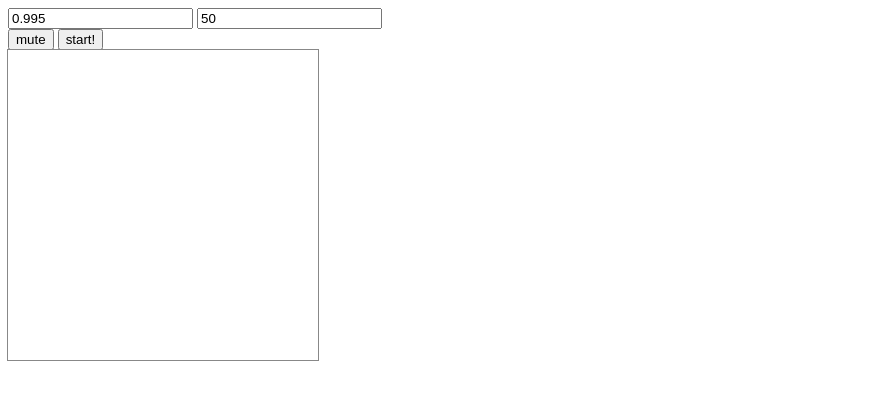
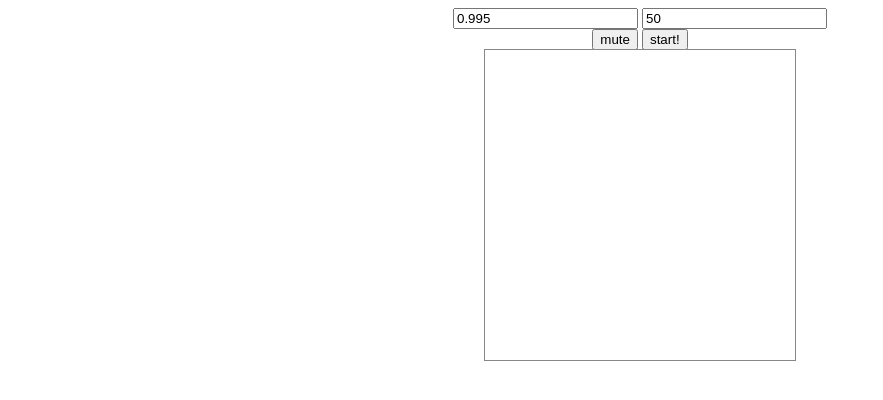
Before and after one commit to cy6erskunk/invaders, a plain HTML site: page index.html in a window 1280 px wide. Shown: the whole page, without its empty margins (0-883 px from the left). Drawn offline with Linux system fonts and the light colour scheme.

Commit message:
add separate stylesheet

```diff
--- /dev/null
+++ b/game.css
@@ -0,0 +1,9 @@
+body {
+    display: flex;
+    flex-direction: column;
+    align-items: center;
+}
+
+#screen {
+    box-shadow: 0 0 0 1px #888;
+}
--- a/index.html
+++ b/index.html
@@ -1,9 +1,5 @@
 <head>
-    <style>
-        #screen {
-            box-shadow: 0 0 0 1px #888;
-        }
-    </style>
+    <link rel="stylesheet" href="game.css"/>
 </head>
 <body>
     <div>
```
